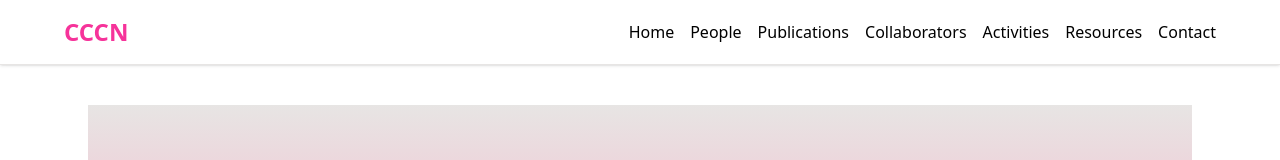
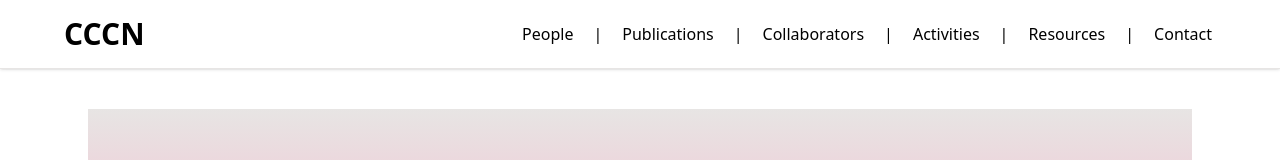
Before and after one commit to tokecny/cccn-website-2.0, a Next.js app: page / in a window 1280 px wide. Shown: the top 160 px of the page. Built offline with nearby package versions, Linux system fonts and the light colour scheme.

Commit message:
Add navbar.tsx & clientLayout.tsx
- for make navbar a whole next level
- had to add clientLayout cause layout.tsx reject every 'use client' things

```diff
--- /dev/null
+++ b/src/app/clientLayout.tsx
@@ -0,0 +1,21 @@
+"use client";
+
+import Navbar from "@/components/navbar";
+
+export default function ClientLayout({
+  children,
+}: {
+  children: React.ReactNode;
+}) {
+  return (
+    <>
+      <Navbar />
+      <main className="max-w-6xl mx-auto px-4 sm:px-6 py-10">{children}</main>
+      <footer className="border-t text-sm text-gray-500 text-center py-6">
+        <p>
+          &copy; {new Date().getFullYear()} CCCN Lab. All rights reserved.
+        </p>
+      </footer>
+    </>
+  );
+}
--- a/src/app/globals.css
+++ b/src/app/globals.css
@@ -5,6 +5,10 @@
 @tailwind base;
 @tailwind components;
 @tailwind utilities;
+
+html {
+  scroll-behavior: smooth;
+}
 
 @theme inline {
   --color-background: var(--background);
--- a/src/app/layout.tsx
+++ b/src/app/layout.tsx
@@ -1,5 +1,6 @@
 import "./globals.css";
 import type { Metadata } from "next";
+import ClientLayout from "./clientLayout";
 
 export const metadata: Metadata = {
   title: {
@@ -18,50 +19,8 @@ export default function RootLayout({
 }) {
   return (
     <html lang="en">
-      <body className="bg-white text-black font-sans">
-        <header className="w-full px-4 sm:px-6 py-4 border-b shadow-sm sticky top-0 bg-white z-50">
-          <div className="max-w-6xl mx-auto flex flex-col sm:flex-row justify-between items-center gap-2 sm:gap-0">
-            <h1 className="text-2xl font-bold text-pink-500">CCCN</h1>
-            <nav className="space-x-2 sm:space-x-4 text-sm sm:text-base">
-              <a href="#home" className="hover:underline text-cccn-accent">
-                Home
-              </a>
-              <a href="#people" className="hover:underline text-cccn-accent">
-                People
-              </a>
-              <a
-                href="#publications"
-                className="hover:underline text-cccn-accent"
-              >
-                Publications
-              </a>
-              <a
-                href="#collaborators"
-                className="hover:underline text-cccn-accent"
-              >
-                Collaborators
-              </a>
-              <a
-                href="#activities"
-                className="hover:underline text-cccn-accent"
-              >
-                Activities
-              </a>
-              <a href="#resources" className="hover:underline text-cccn-accent">
-                Resources
-              </a>
-              <a href="#contact" className="hover:underline text-cccn-accent">
-                Contact
-              </a>
-            </nav>
-          </div>
-        </header>
-        <main className="max-w-6xl mx-auto px-4 sm:px-6 py-10">{children}</main>
-        <footer className="border-t text-sm text-gray-500 text-center py-6">
-          <p>
-            &copy; {new Date().getFullYear()} CCCN Lab. All rights reserved.
-          </p>
-        </footer>
+      <body className="scroll-smooth font-sans text-black bg-white">
+        <ClientLayout>{children}</ClientLayout>
       </body>
     </html>
   );
--- a/src/app/page.tsx
+++ b/src/app/page.tsx
@@ -5,55 +5,55 @@ import { Testimonials } from "@/components/testimonials";
 import { Contact } from "@/components/contact";
 import { Activities } from "@/components/activities";
 import Collaborators from "@/components/collaborators";
+import Navbar from "@/components/navbar";
 
 export default function Landing() {
   return (
     <div>
       {/* Home Section */}
-      <section
-        id="home"
-        className="py-16 px-6 text-center bg-gradient-to-b from-stone-200 to-pink-500"
-      >
+      <section id="home" className="scroll-mt-26 py-16 px-6 text-center bg-gradient-to-b from-stone-200 to-pink-500">
         <Home />
       </section>
 
       <div className="py-6 bg-white" />
 
       {/* People Section */}
-      <section id="people" className="py-16 bg-gray-50 text-center">
+      <section id="people" className="scroll-mt-16 py-8 bg-gray-50 text-center">
         <Testimonials />
       </section>
 
       <div className="py-6 bg-white" />
 
       {/* Publications Section */}
-      <section id="publications" className="py-16 bg-pink-100">
+      <section id="publications" className="scroll-mt-16 py-8 bg-pink-100">
         <Publications />
       </section>
 
       <div className="py-6 bg-white" />
 
       {/* Collaborators Section */}
-      <section id="collaborators" className="py-16 bg-gray-50">
+      <section id="collaborators" className="scroll-mt-16 py-8 bg-gray-50">
         <Collaborators />
       </section>
 
       <div className="py-6 bg-white" />
 
       {/* Activity Section */}
-      <section id="activity" className="py-16 bg-pink-100 text-center">
+      <section id="activity" className="scroll-mt-16 py-8 bg-pink-100 text-center">
         <Activities />
       </section>
 
       <div className="py-6 bg-white" />
 
       {/* Resources Section */}
-      <section id="resources" className="py-16 bg-gray-50"></section>
+      <section id="resources" className="scroll-mt-16 py-8 bg-gray-50">
+
+      </section>
 
       <div className="py-6 bg-white" />
 
       {/* Contact Section */}
-      <section id="contact" className="py-16 bg-pink-100">
+      <section id="contact" className="py-8 bg-pink-100">
         <Contact />
       </section>
     </div>
--- a/src/components/activities.tsx
+++ b/src/components/activities.tsx
@@ -1,7 +1,7 @@
 export function Activities() {
   return (
     <section id="activities" className="">
-      <h2 className="text-3xl font-semibold tracking-tight text-pink-500 mb-6">
+      <h2 className="text-3xl font-semibold tracking-tight text-pink-500 mb-8">
         Activities
       </h2>
       <div className="mx-auto max-w-5xl aspect-[4/3] rounded-2xl overflow-hidden shadow-lg">
--- a/src/components/collaborators.tsx
+++ b/src/components/collaborators.tsx
@@ -41,7 +41,7 @@ const collaborators = [
 export default function Collaborators() {
   return (
     <section className="" id="collaborators">
-      <div className="text-center mb-6">
+      <div className="text-center mb-8">
         <h2 className="text-3xl font-semibold text-pink-500 relative inline-block">
           Collaborators
         </h2>
--- a/src/components/contact.tsx
+++ b/src/components/contact.tsx
@@ -4,7 +4,7 @@ export function Contact() {
   return (
     <section id="contact" className="">
       <div className="text-center">
-        <h2 className="text-3xl font-semibold text-pink-500 mb-6">
+        <h2 className="text-3xl font-semibold text-pink-500 mb-8">
           Contact Us
         </h2>
       </div>
--- a/src/components/home.tsx
+++ b/src/components/home.tsx
@@ -1,6 +1,6 @@
 export function Home() {
   return (
-    <section id="home" className="">
+    <section id="home">
       <img
         src="/favicon-rounded.ico"
         alt="CCCN Lab Logo"
--- /dev/null
+++ b/src/components/navbar.tsx
@@ -0,0 +1,101 @@
+"use client";
+
+import { useEffect, useState } from "react";
+
+export default function Navbar() {
+  const [scrolled, setScrolled] = useState(false);
+
+  useEffect(() => {
+    const handleScroll = () => setScrolled(window.scrollY > 10);
+    window.addEventListener("scroll", handleScroll);
+    return () => window.removeEventListener("scroll", handleScroll);
+  }, []);
+
+  return (
+    <header
+      className={`sticky top-0 z-50 w-full px-4 sm:px-6 transition-all duration-300 py-4 ${
+        scrolled
+          ? "bg-pink-400 text-white"
+          : "bg-white text-black shadow-sm border-b"
+      }`}
+    >
+      <div className="max-w-6xl mx-auto flex flex-col sm:flex-row justify-between items-center gap-2 sm:gap-0">
+        <a
+          href="#home"
+          className={`font-bold transition-all duration-300 ${
+            scrolled ? "text-2xl tracking-wide" : "text-3xl"
+          }`}
+        >
+          CCCN
+        </a>
+        <nav className="space-x-2 sm:space-x-4 text-sm sm:text-base">
+          <a
+            href="#people"
+            className={`relative inline-block px-1 py-1
+              after:content-[''] after:absolute after:left-0 after:bottom-0 after:h-0.5
+              after:transition-all after:duration-300
+              after:w-0 hover:after:w-full
+              ${scrolled ? "after:bg-white" : "after:bg-pink-400"}`}
+          >
+            People
+          </a>
+          <span className="">|</span>
+          <a
+            href="#publications"
+            className={`relative inline-block px-1 py-1
+                after:content-[''] after:absolute after:left-0 after:bottom-0 after:h-0.5
+                after:transition-all after:duration-300
+                after:w-0 hover:after:w-full
+                ${scrolled ? "after:bg-white" : "after:bg-pink-400"}`}
+          >
+            Publications
+          </a>
+          <span className="">|</span>
+          <a
+            href="#collaborators"
+            className={`relative inline-block px-1 py-1
+                after:content-[''] after:absolute after:left-0 after:bottom-0 after:h-0.5
+                after:transition-all after:duration-300
+                after:w-0 hover:after:w-full
+                ${scrolled ? "after:bg-white" : "after:bg-pink-400"}`}
+          >
+            Collaborators
+          </a>
+          <span className="">|</span>
+          <a
+            href="#activities"
+            className={`relative inline-block px-1 py-1
+                after:content-[''] after:absolute after:left-0 after:bottom-0 after:h-0.5
+                after:transition-all after:duration-300
+                after:w-0 hover:after:w-full
+                ${scrolled ? "after:bg-white" : "after:bg-pink-400"}`}
+          >
+            Activities
+          </a>
+          <span className="">|</span>
+          <a
+            href="#resources"
+            className={`relative inline-block px-1 py-1
+                after:content-[''] after:absolute after:left-0 after:bottom-0 after:h-0.5
+                after:transition-all after:duration-300
+                after:w-0 hover:after:w-full
+                ${scrolled ? "after:bg-white" : "after:bg-pink-400"}`}
+          >
+            Resources
+          </a>
+          <span className="">|</span>
+          <a
+            href="#contact"
+            className={`relative inline-block px-1 py-1
+                after:content-[''] after:absolute after:left-0 after:bottom-0 after:h-0.5
+                after:transition-all after:duration-300
+                after:w-0 hover:after:w-full
+                ${scrolled ? "after:bg-white" : "after:bg-pink-400"}`}
+          >
+            Contact
+          </a>
+        </nav>
+      </div>
+    </header>
+  );
+}
--- a/src/components/publications.tsx
+++ b/src/components/publications.tsx
@@ -76,7 +76,7 @@ export default function Publications() {
         transition={{ duration: 0.6 }}
         className="mb-8 text-center"
       >
-        <h2 className="text-3xl font-semibold tracking-tight text-pink-500 mb-6">
+        <h2 className="text-3xl font-semibold tracking-tight text-pink-500 mb-8">
           Publications
         </h2>
         <div className="flex flex-wrap justify-center gap-2 mb-4">
--- a/src/components/testimonials.tsx
+++ b/src/components/testimonials.tsx
@@ -279,7 +279,7 @@ export function Testimonials() {
   return (
     <div className="overflow-hidden">
       <Container>
-        <h2 className="text-3xl font-semibold tracking-tight text-pink-500 mb-6">
+        <h2 className="text-3xl font-semibold tracking-tight text-pink-500 mb-8">
           People
         </h2>
         <div ref={setReferenceWindowRef}>
```
